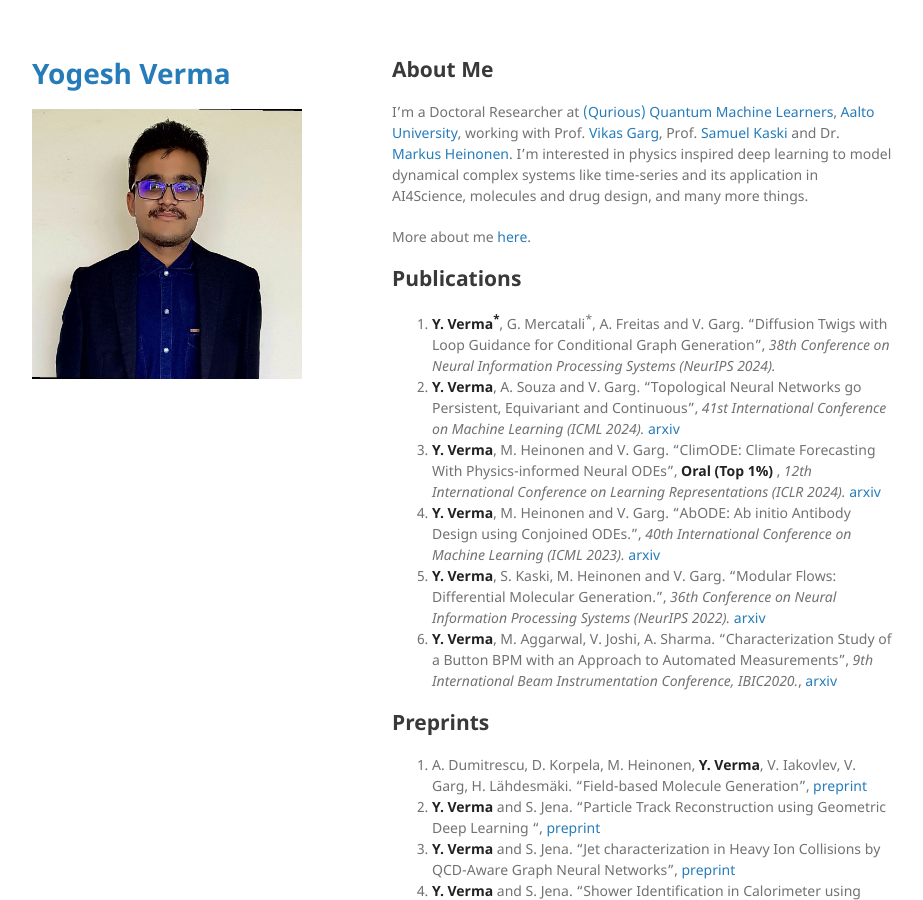
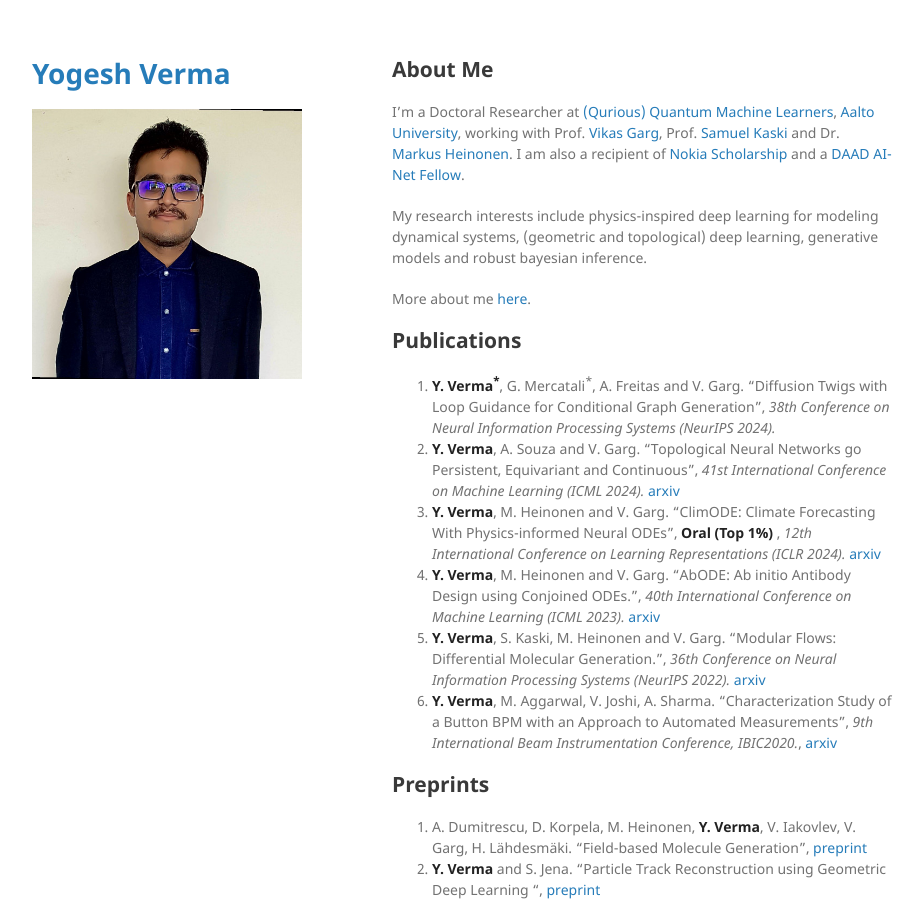
Before and after one commit to yoverma/yoerma.github.io, a Jekyll site: the page built from index.md, in a window 1280 px wide and 900 px high. Shown: the whole window, without its empty margins (178-1101 px from the left). Built offline with Jekyll 4.4.1, drawn with Linux system fonts in a browser that asks for light colours; the repository's description, which GitHub fills in, is left out; our own code applies the rules of GitHub Pages for plain Markdown files.

Commit message:
Update index.md

```diff
--- a/index.md
+++ b/index.md
@@ -3,7 +3,9 @@ layout: default
 ---
 
 ## About Me
- I'm a Doctoral Researcher at [(Qurious) Quantum Machine Learners](https://quml.aalto.fi/), [Aalto University](http://www.aalto.fi/en/), working with Prof. [Vikas Garg](https://www.mit.edu/~vgarg/), Prof. [Samuel Kaski](https://people.aalto.fi/samuel.kaski) and Dr. [Markus Heinonen](https://users.aalto.fi/~heinom10/). I'm interested in physics inspired deep learning to model dynamical complex systems like time-series and its application in AI4Science, molecules and drug design, and many more things.
+ I'm a Doctoral Researcher at [(Qurious) Quantum Machine Learners](https://quml.aalto.fi/), [Aalto University](http://www.aalto.fi/en/), working with Prof. [Vikas Garg](https://www.mit.edu/~vgarg/), Prof. [Samuel Kaski](https://people.aalto.fi/samuel.kaski) and Dr. [Markus Heinonen](https://users.aalto.fi/~heinom10/). I am also a recipient of [Nokia Scholarship](https://nokiafoundation.com/grants/nokia-scholarship/) and a [DAAD AI-Net Fellow](https://www.daad.de/en/the-daad/postdocnet/fellows/fellows/).
+
+ My research interests include physics-inspired deep learning for modeling dynamical systems, (geometric and topological) deep learning, generative models and robust bayesian inference.
 
 More about me [here](./more_about_me.html).
 
```
